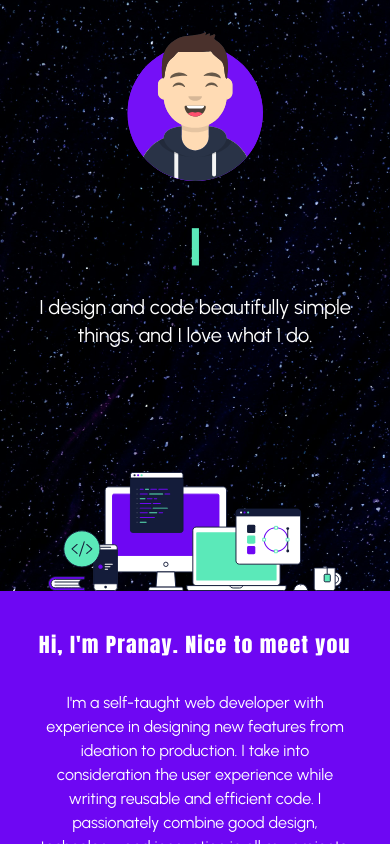
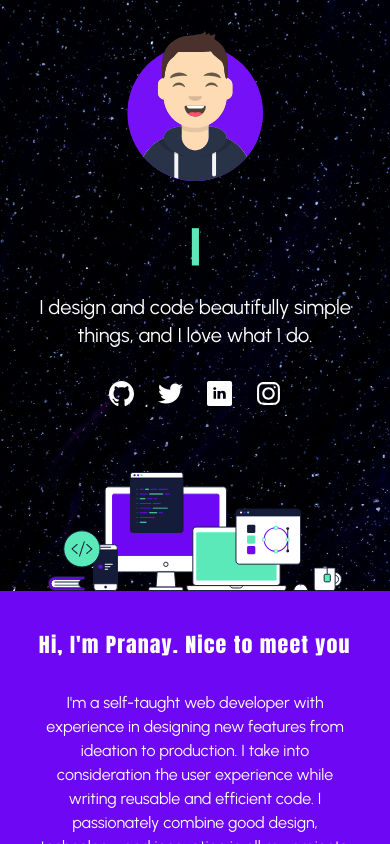
Before and after one commit to pranayjaulkar/portfolio, a Next.js app: page / in a window 390 px wide. Built offline with nearby package versions, Linux system fonts and the light colour scheme.

Commit message:
minor ui changes

```diff
--- a/components/IntroductionSection.tsx
+++ b/components/IntroductionSection.tsx
@@ -4,13 +4,14 @@ import DevicesImage from "@/components/assets/images/hero-devices.svg";
 import Typed from "typed.js";
 import { useEffect, useRef } from "react";
 import { motion } from "framer-motion";
+import { links } from "@/lib/utils";
+import Link from "next/link";
 
 interface IntroductionSectionProps {}
 
 const IntroductionSection: React.FC<IntroductionSectionProps> = () => {
   const el = useRef(null);
-  const introText =
-    "I design and code beautifully simple things, and I love what I do.";
+  const introText = "I design and code beautifully simple things, and I love what I do.";
 
   useEffect(() => {
     const typed = new Typed(el.current, {
@@ -29,13 +30,7 @@ const IntroductionSection: React.FC<IntroductionSectionProps> = () => {
   return (
     <div className="h-full pt-0 flex flex-col items-center ">
       <div className="p-8 md:mt-24">
-        <Image
-          className="px-8 lg:px-0"
-          src={AvatarIcon}
-          width={200}
-          height={200}
-          alt=""
-        />
+        <Image className="px-8 lg:px-0" src={AvatarIcon} width={200} height={200} alt="" />
       </div>
       <div className="pt-4 md:pt-8 flex flex-col items-center">
         <h1 className="text-4xl md:text-7xl font-bold text-center text-secondary font-anton tracking-wide h-12 lg:h-20">
@@ -44,6 +39,22 @@ const IntroductionSection: React.FC<IntroductionSectionProps> = () => {
         <h2 className="mt-4 md:mt-8 text-xl md:text-2xl max-w-[80%] text-center w-full text-white drop-shadow-2xl ">
           {introText}
         </h2>
+        <div className="md:hidden mt-6  flex space-x-2 justify-center items-center">
+          {links.map((LinkItem, i) => (
+            <Link href={LinkItem.url} target="_blank" key={i} className=" text-lg font-normal p-2">
+              <motion.div
+                initial={{ scale: 1, fill: "rgb(255,255,255)" }}
+                whileHover={{
+                  scale: 1.2,
+                  fill: "rgb(91, 233, 185)",
+                }}
+                transition={{ duration: 0.2 }}
+              >
+                <LinkItem.icon className="fill-inherit" width={25} />
+              </motion.div>
+            </Link>
+          ))}
+        </div>
       </div>
       <div className="w-full mt-auto flex items-end">
         <motion.div
--- a/components/Navbar.tsx
+++ b/components/Navbar.tsx
@@ -1,22 +1,11 @@
 "use client";
-import GithubIconLight from "@/components/assets/icons/github-icon-light";
-import TwitterIcon from "@/components/assets/icons/twitter-icon-light";
-import LinkedinIcon from "@/components/assets/icons/linkedin-icon-light";
-import InstagramIcon from "@/components/assets/icons/instagram-icon-light";
 import Link from "next/link";
 import { motion } from "framer-motion";
+import { links } from "@/lib/utils";
 interface NavbarProps {}
 
-export const links = [
-  { icon: GithubIconLight, url: "https://github.com/pranayjaulkar" },
-  { icon: TwitterIcon, url: "https://twitter.com/pranay_jaulkar_" },
-  {
-    icon: LinkedinIcon,
-    url: "https://www.linkedin.com/in/pranay-jaulkar-30b513206/",
-  },
-  { icon: InstagramIcon, url: "https://www.instagram.com/pranay_jaulkar_/" },
-];
-export const sections = [
+const Navbar: React.FC<NavbarProps> = () => {
+  const sections = [
     { name: "Home", url: "#home" },
     { name: "About", url: "#about" },
     { name: "Skills", url: "#skills" },
@@ -27,14 +16,9 @@ export const sections = [
       url: "https://drive.google.com/file/d/1_vdiAm-WHLNhsmJtfvJtxpWtABJIOhG-/view?usp=drive_link",
     },
   ];
-
-const Navbar: React.FC<NavbarProps> = () => {
   return (
     <div className="hidden md:block fixed top-0 z-50 bg-primary w-full">
-      <nav
-        id="#home"
-        className="flex h-[10%] mx-auto max-w-[90%]  md:max-w-[75%] xl:max-w-[65%]"
-      >
+      <nav id="#home" className="flex h-[10%] mx-auto max-w-[90%]  md:max-w-[75%] xl:max-w-[65%]">
         <div className="py-6 w-full flex justify-between items-center">
           <div className="flex text-white md:text-xl  items-center justify-start space-x-6">
             {sections.map((section, i) => {
@@ -52,12 +36,7 @@ const Navbar: React.FC<NavbarProps> = () => {
           </div>
           <div className=" flex space-x-2 justify-center items-center">
             {links.map((LinkItem, i) => (
-              <Link
-                key={i}
-                href={LinkItem.url}
-                target="_blank"
-                className="md:p-2 fill-white hover:fill-primary"
-              >
+              <Link key={i} href={LinkItem.url} target="_blank" className="md:p-2 fill-white hover:fill-primary">
                 <motion.div
                   initial={{ scale: 1, fill: "rgb(255,255,255)" }}
                   whileHover={{
--- a/components/ProjectCard.tsx
+++ b/components/ProjectCard.tsx
@@ -32,7 +32,7 @@ const ColumnCard: React.FC<ColumnCardProps> = ({
     <motion.div
       {...animation}
       animate={inView ? animation.animate : ""}
-      className="mx-8 my-16 h-full overflow-hidden border rounded-2xl border-gray-700 text-sm"
+      className="mx-auto sm:mx-8 my-16 h-full overflow-hidden border rounded-2xl border-gray-700 text-sm"
     >
       <div className="w-full h-[200px]">
         <div
--- a/lib/utils.ts
+++ b/lib/utils.ts
@@ -16,6 +16,10 @@ import TypescriptIcon from "../components/assets/icons/typescript-icon.svg";
 import JavascriptIcon from "../components/assets/icons/javascript-icon.svg";
 import CppIcon from "../components/assets/icons/cpp-icon.svg";
 import GitIcon from "../components/assets/icons/git-icon.svg";
+import GithubIconLight from "@/components/assets/icons/github-icon-light";
+import TwitterIcon from "@/components/assets/icons/twitter-icon-light";
+import LinkedinIcon from "@/components/assets/icons/linkedin-icon-light";
+import InstagramIcon from "@/components/assets/icons/instagram-icon-light";
 
 export function cn(...inputs: ClassValue[]) {
   return twMerge(clsx(inputs));
@@ -31,17 +35,7 @@ export function getProjects() {
         "https://res.cloudinary.com/dphpgb4hg/image/upload/v1678196778/chris-holder-uY2UIyO5o5c-unsplash_chc92i.jpg",
       inDevelopment: false,
       domain: "yelpcamp-project-dmx9.onrender.com",
-      technologies: [
-        "ExpressJS",
-        "NodeJS",
-        "Mongodb",
-        "EJS",
-        "Mongoose",
-        "JOI",
-        "Cloudinary",
-        "PassportJS",
-        "Mapbox",
-      ],
+      technologies: ["ExpressJS", "NodeJS", "Mongodb", "EJS", "Mongoose", "JOI", "Cloudinary", "PassportJS", "Mapbox"],
       githubUrl: "https://github.com/pranayjaulkar/yelpcamp",
       projectUrl: "https://yelpcamp-project-dmx9.onrender.com",
       animation: {
@@ -56,8 +50,7 @@ export function getProjects() {
       title: "Memories",
       description:
         "Memories is a social media website for people where they can post pictures of happy or sad moments in their life",
-      image:
-        "https://res.cloudinary.com/dphpgb4hg/image/upload/v1704609590/lckgflnisv8ykxt9wzys.jpg",
+      image: "https://res.cloudinary.com/dphpgb4hg/image/upload/v1704609590/lckgflnisv8ykxt9wzys.jpg",
       inDevelopment: false,
       domain: "memories-lyng.onrender.com",
       technologies: [
@@ -86,8 +79,7 @@ export function getProjects() {
       title: "Zest",
       description:
         "Zest is an ecommerce website where you can create your own stores and manage them using Zest Dashboard.",
-      image:
-        "https://res.cloudinary.com/dphpgb4hg/image/upload/v1704609590/rhxc61bxxjtkgufybpci.jpg",
+      image: "https://res.cloudinary.com/dphpgb4hg/image/upload/v1704609590/rhxc61bxxjtkgufybpci.jpg",
       inDevelopment: true,
       domain: "memories-lyng.onrender.com",
       technologies: [
@@ -184,3 +176,13 @@ export function getSkills() {
     },
   ];
 }
+
+export const links = [
+  { icon: GithubIconLight, url: "https://github.com/pranayjaulkar" },
+  { icon: TwitterIcon, url: "https://twitter.com/pranay_jaulkar_" },
+  {
+    icon: LinkedinIcon,
+    url: "https://www.linkedin.com/in/pranay-jaulkar-30b513206/",
+  },
+  { icon: InstagramIcon, url: "https://www.instagram.com/pranay_jaulkar_/" },
+];
```
Also changed, not shown: components/ContactSection.tsx (+17 -50 lines). Lines whose indentation alone changed are shown as unchanged.
